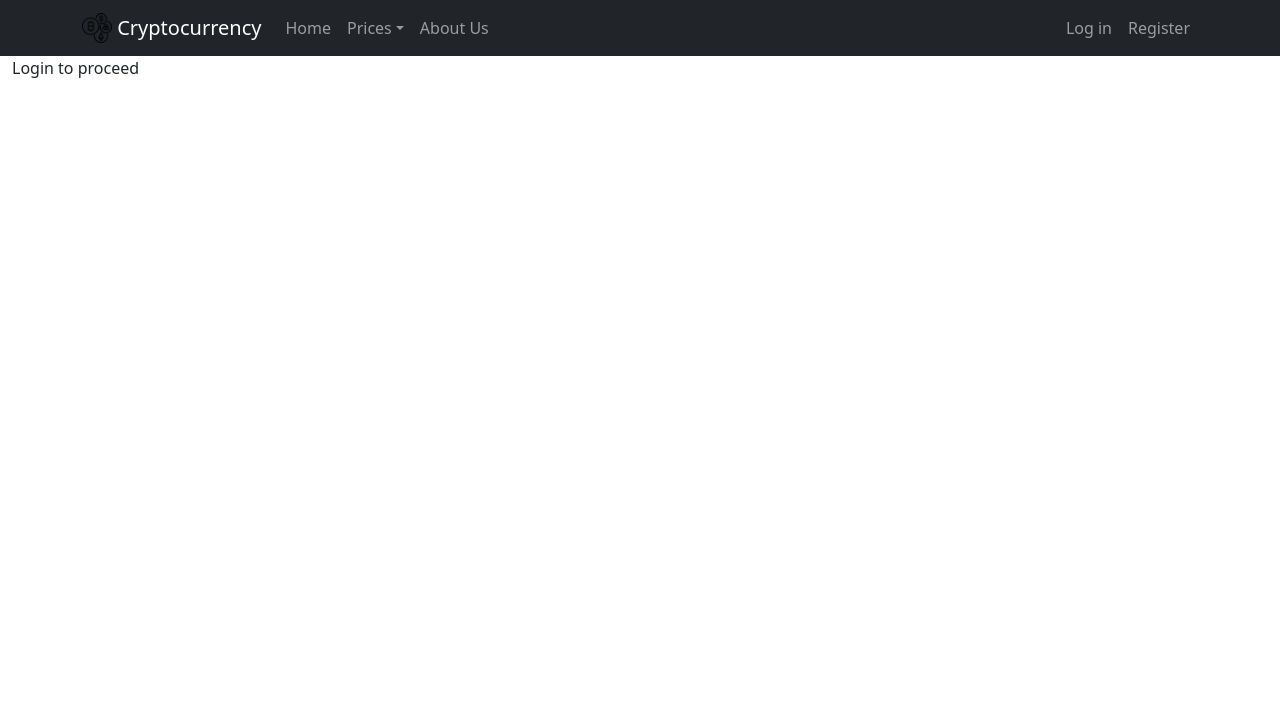
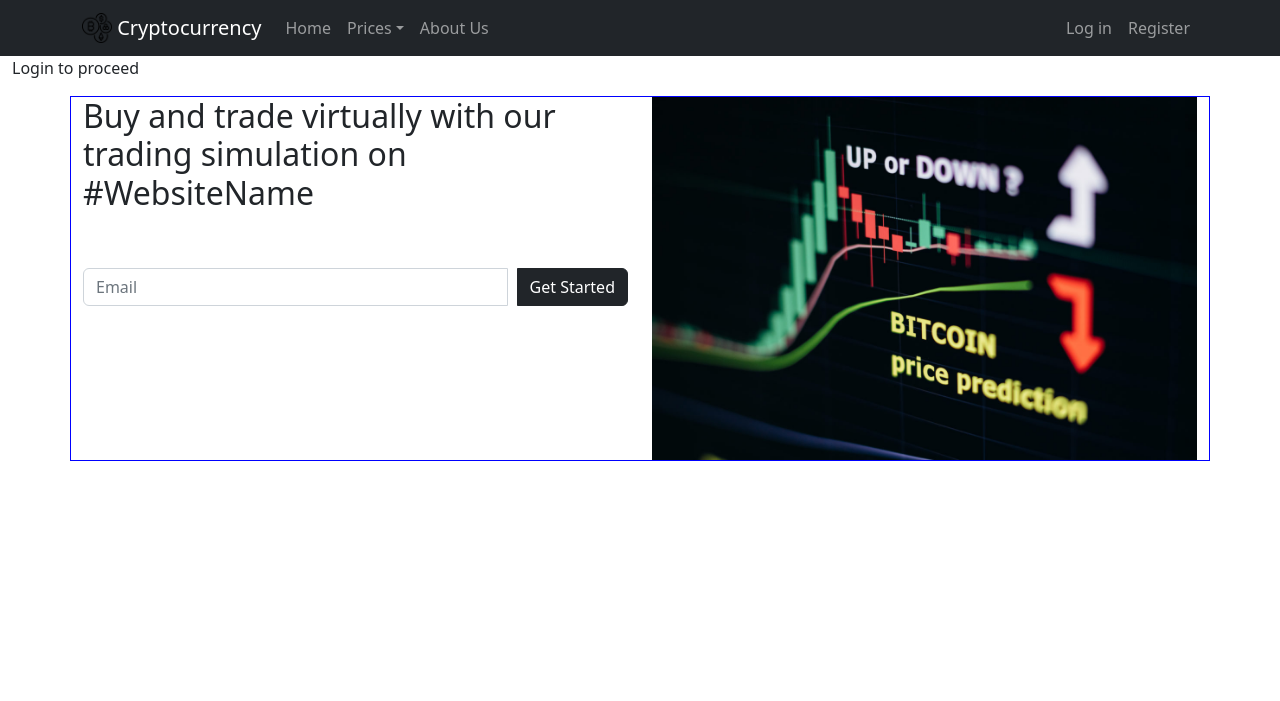
Before and after one commit to rkawk1234/crypto, a Django app: page / in a window 1280 px wide. Shown: the top 701 px of the page. Run offline with Django 4.2, Linux system fonts and the light colour scheme; some libraries are stand-ins or nearby versions.

Commit message:
Homepage
Homepage button

```diff
--- a/django/base/templates/base/index.html
+++ b/django/base/templates/base/index.html
@@ -2,7 +2,6 @@
 {% load static %}
 <!DOCTYPE html>
 <html lang="en">
-  <!-- aave,apecoin,bitcoin,chainlink,dogecoin,ethereum,ripple,uniswap -->
 <head>
 
     <meta name="viewport" content="width=device-width, initial-scale=1.0">
@@ -37,8 +36,23 @@
 
         {% endif %}
 
+        <div class="container" style="border:1px solid blue">
+            <div class="row">
+                <div class="col">
+                    <h2>Buy and trade virtually with our trading simulation on #WebsiteName</h2><br><br>
+                    <div class="input-group flex-wrap">
+                        <input class="form-control" type="email" placeholder="Email" id="useremail" name="useremail" style="margin-right: 10px;">
+                        <a href="signin.html" class="btn btn-dark" role="button">Get Started</a>
+                    </div>
+
+                </div>
+                <div class="col"><img src="{% static '/images/tradingsimulationHP.jpeg' %}" width="100%" height="100%"></div>
+            </div>
+        </div>
+
 
     </main>
+
 
 
     <script src="{%static '/script.js'%}"></script>
--- a/django/base/templates/base/static/script.js
+++ b/django/base/templates/base/static/script.js
@@ -29,6 +29,7 @@ $.ajax(settings).done(function(response){
     link.innerHTML = response.chainlink.cad;
     uni.innerHTML = response.uniswap.cad;
 });
+
 
 // Crypto Table
 // let sortDirection = true;
--- /dev/null
+++ b/django/package.json
@@ -0,0 +1,5 @@
+{
+  "dependencies": {
+    "node-sparkline": "^1.2.0"
+  }
+}
```
Also changed, not shown: django/base/templates/base/static/images/tradingsimulationHP.jpeg (added), django/db.sqlite3, django/package-lock.json (added).
